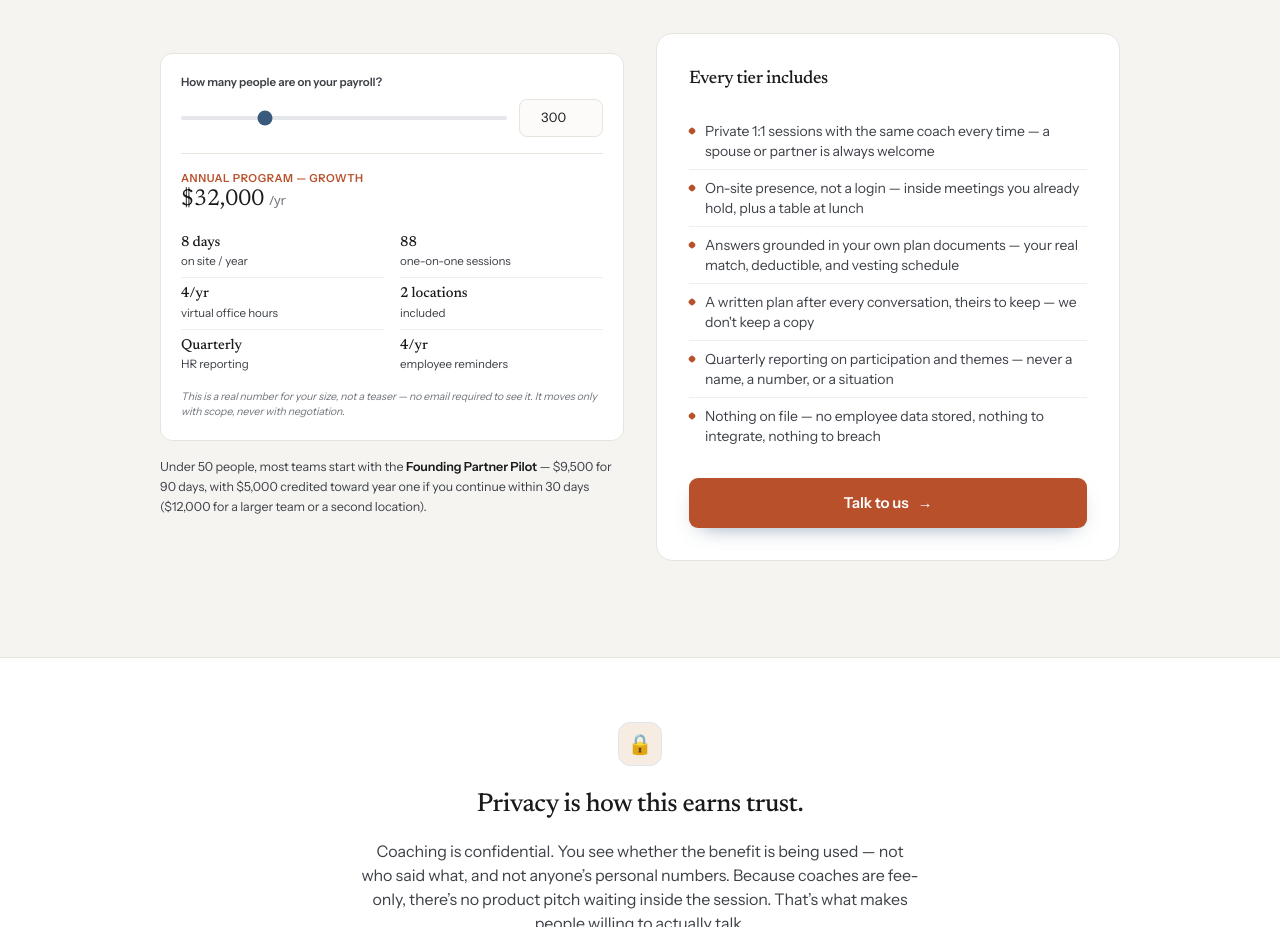
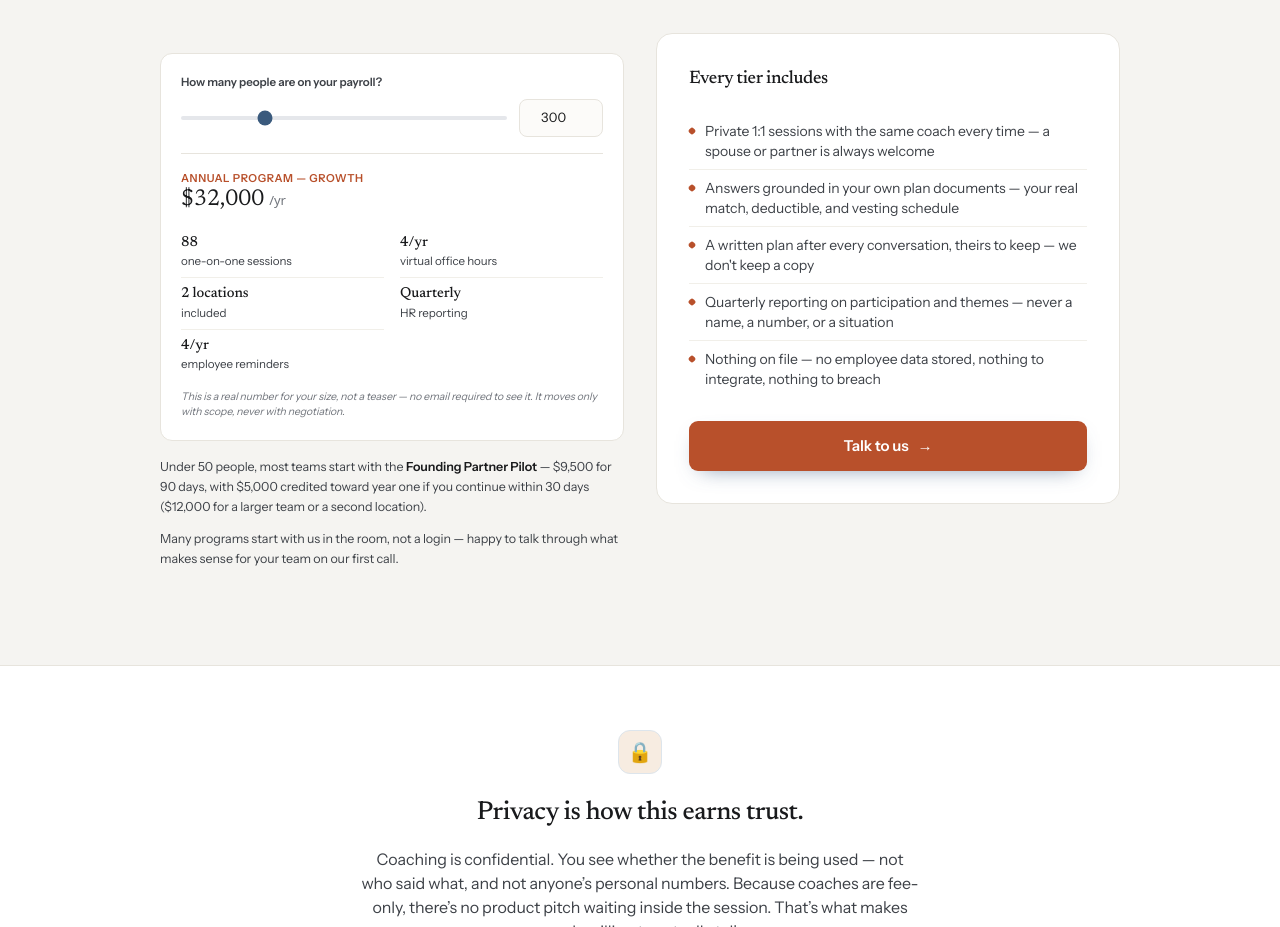
Before and after one commit to tonydoble-cpu/12th-and-good, a Next.js app: page /employers in a window 1280 px wide. Shown: the part 4527-5454 px from the top of the page. Built offline with nearby package versions, Linux system fonts and the light colour scheme.

Commit message:
Remove on-site day counts from pricing tiers; keep kickoff as open conversation

```diff
--- a/app/employers/page.tsx
+++ b/app/employers/page.tsx
@@ -345,6 +345,11 @@ export default function EmployersPage() {
                 continue within 30 days ($12,000 for a larger team or a
                 second location).
               </p>
+              <p className="mt-3 text-[12.5px] leading-[1.6] text-ink-2">
+                Many programs start with us in the room, not a login — happy
+                to talk through what makes sense for your team on our first
+                call.
+              </p>
             </div>
             <div className="rounded-2xl border border-line bg-surface p-8">
               <h3 className="font-display text-[18px] font-medium text-ink mb-5">
@@ -353,7 +358,6 @@ export default function EmployersPage() {
               <ul className="space-y-0 text-sm text-ink-2">
                 {[
                   "Private 1:1 sessions with the same coach every time — a spouse or partner is always welcome",
-                  "On-site presence, not a login — inside meetings you already hold, plus a table at lunch",
                   "Answers grounded in your own plan documents — your real match, deductible, and vesting schedule",
                   "A written plan after every conversation, theirs to keep — we don't keep a copy",
                   "Quarterly reporting on participation and themes — never a name, a number, or a situation",
--- a/components/tools/ProgramPricingCalculator.tsx
+++ b/components/tools/ProgramPricingCalculator.tsx
@@ -63,7 +63,6 @@ export default function ProgramPricingCalculator() {
             )}
             <div className="mt-3 grid grid-cols-2 gap-x-4 gap-y-2">
               {[
-                [`${result.onsiteDays} days`, "on site / year"],
                 [`${result.pool}`, "one-on-one sessions"],
                 [`${result.clinics}`, "virtual office hours"],
                 [
--- a/lib/program-pricing.ts
+++ b/lib/program-pricing.ts
@@ -13,7 +13,6 @@ export type TierResult =
       isPilot?: boolean;
       price: number;
       label: string;
-      onsiteDays: number;
       pool: number;
       clinics: string;
       locations: number;
@@ -42,7 +41,6 @@ export function priceForHeadcount(n: number): TierResult {
       isPilot: true,
       price: 9500,
       label: "Founding Partner Pilot · 90 days",
-      onsiteDays: 3,
       pool: 25,
       clinics: "1",
       locations: 1,
@@ -57,7 +55,6 @@ export function priceForHeadcount(n: number): TierResult {
       soft: false,
       price: 18000,
       label: "Annual Program — Starter",
-      onsiteDays: 4,
       pool: 25,
       clinics: "4/yr",
       locations: 1,
@@ -71,7 +68,6 @@ export function priceForHeadcount(n: number): TierResult {
       soft: false,
       price: 24000,
       label: "Annual Program — Core",
-      onsiteDays: 6,
       pool: 50,
       clinics: "4/yr",
       locations: 1,
@@ -85,7 +81,6 @@ export function priceForHeadcount(n: number): TierResult {
       soft: false,
       price: 32000,
       label: "Annual Program — Growth",
-      onsiteDays: 8,
       pool: 88,
       clinics: "4/yr",
       locations: 2,
@@ -99,7 +94,6 @@ export function priceForHeadcount(n: number): TierResult {
       soft: false,
       price: 40000,
       label: "Annual Program — Scale",
-      onsiteDays: 10,
       pool: 125,
       clinics: "4/yr",
       locations: 3,
@@ -113,7 +107,7 @@ export function priceForHeadcount(n: number): TierResult {
       soft: true,
       band: "Custom — Enterprise tier",
       note:
-        "Programs above 500 people are scoped together, not banded — usually starting above $40,000/year depending on shifts, locations, and on-site days.",
+        "Programs above 500 people are scoped together, not banded — usually starting above $40,000/year depending on shifts, locations, and rollout logistics.",
     };
   }
   return {
```
